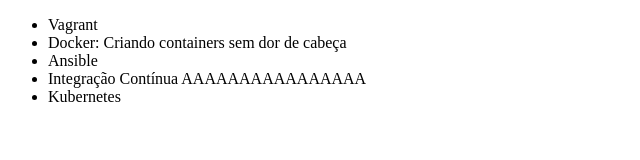
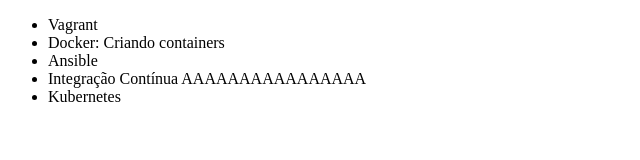
Before and after one commit to Thiago574/alura-git, a plain HTML site: page index.html in a window 1280 px wide. Shown: the whole page, without its empty margins (0-640 px from the left). Drawn offline with Linux system fonts and the light colour scheme.

Commit message:
Atualizando nome do curso de Docker

```diff
--- a/index.html
+++ b/index.html
@@ -7,7 +7,7 @@
 <body>
     <ul>
         <li>Vagrant</li>
-        <li>Docker: Criando containers sem dor de cabeça</li>
+        <li>Docker: Criando containers </li>
         <li>Ansible</li>
         <li>Integração Contínua AAAAAAAAAAAAAAAA</li>
         <li>Kubernetes</li>
```
